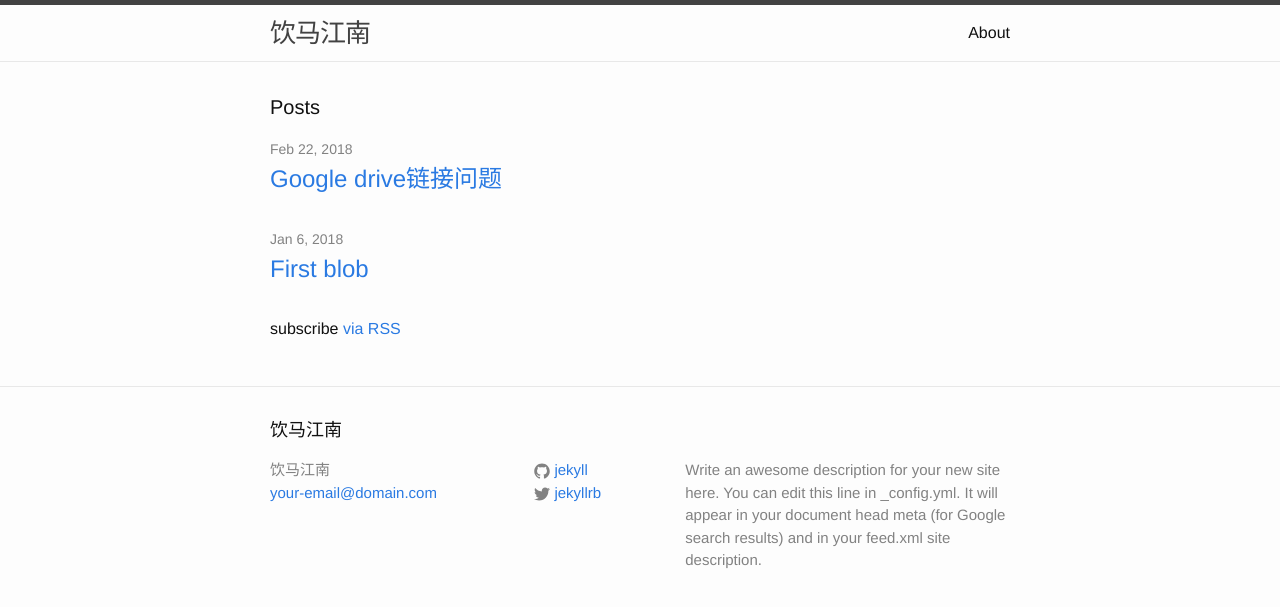
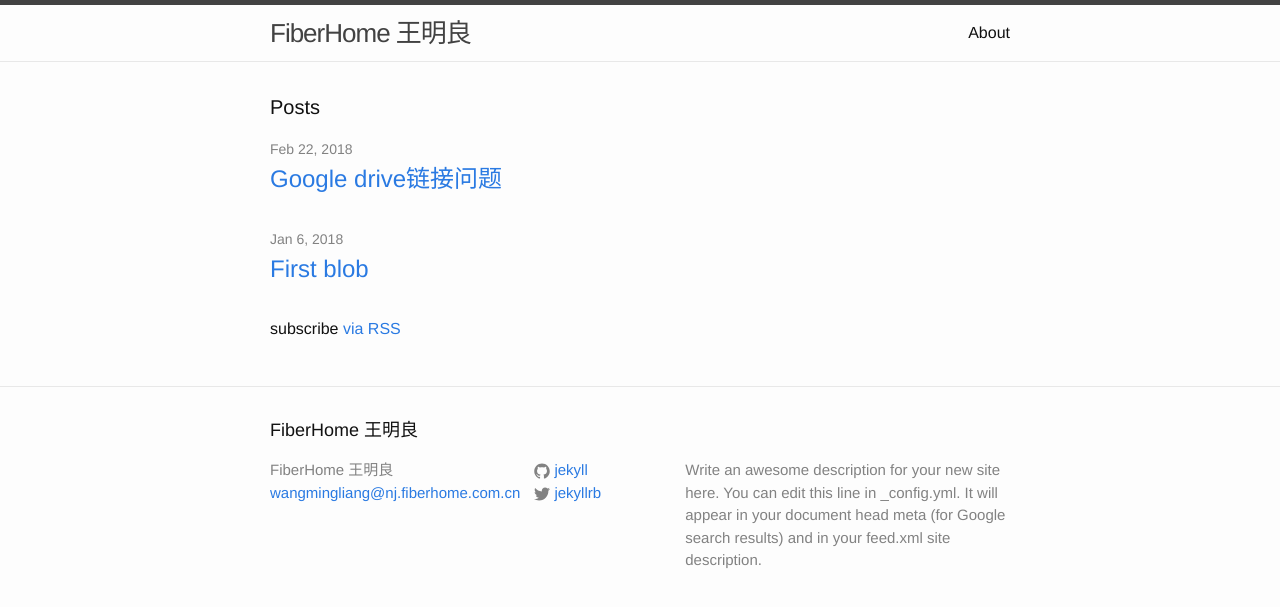
Before and after one commit to wangmingliang1990/wangmingliang1990.github.io, a Jekyll site: the page built from index.html, in a window 1280 px wide. Shown: the top 607 px of the page. Built offline with Jekyll 4.4.1, drawn with Linux system fonts in a browser that asks for light colours.

Commit message:
Update _config.yml

```diff
--- a/_config.yml
+++ b/_config.yml
@@ -6,8 +6,8 @@
 # 'jekyll serve'. If you change this file, please restart the server process.
 
 # Site settings
-title: 饮马江南
-email: your-email@domain.com
+title: FiberHome 王明良
+email: wangmingliang@nj.fiberhome.com.cn
 description: > # this means to ignore newlines until "baseurl:"
   Write an awesome description for your new site here. You can edit this
   line in _config.yml. It will appear in your document head meta (for
```
